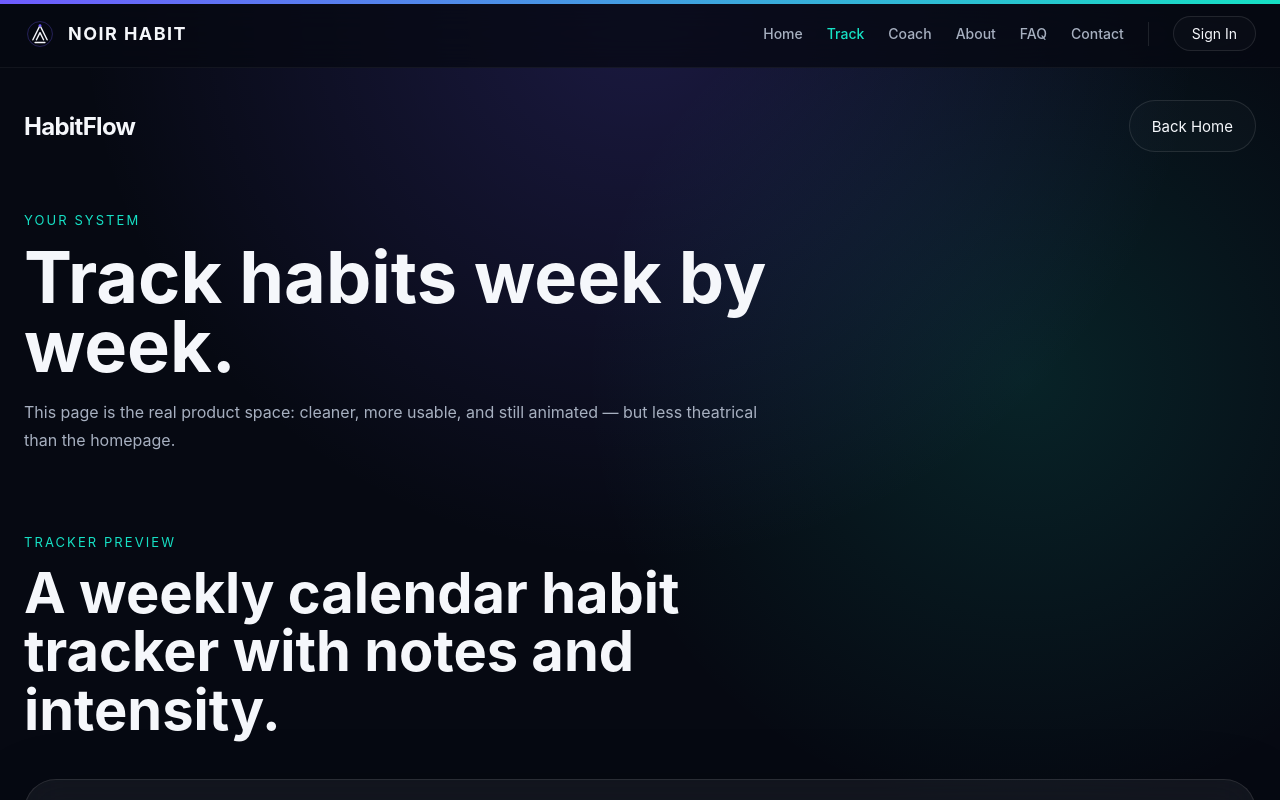
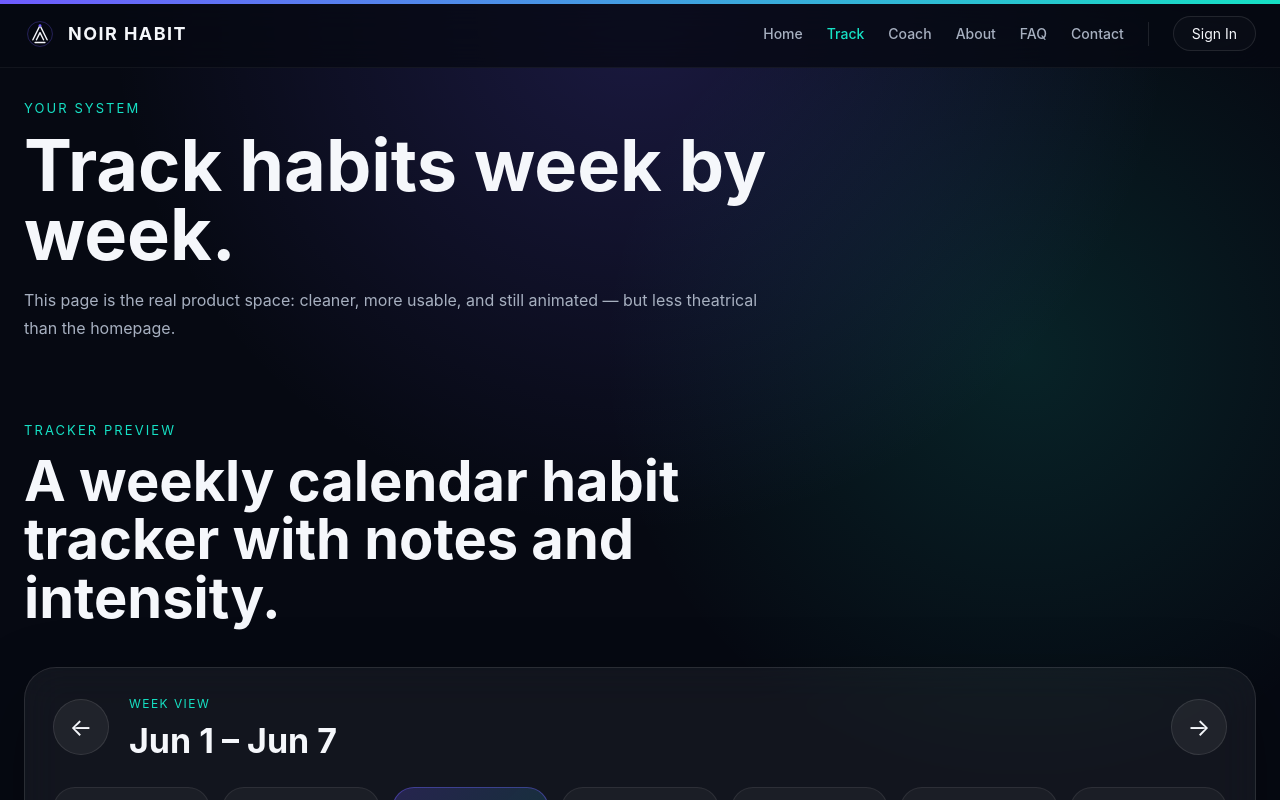
Before and after one commit to manoj892/noir-habit-tracker, a React (Vite) app: page /tracker in a window 1280 px wide. Shown: the top 800 px of the page. Built offline with nearby package versions, Linux system fonts and the light colour scheme.

Commit message:
Changes
Co-authored-by: manoj892 <130954653+manoj892@users.noreply.github.com>

```diff
--- a/src/components/TrackerPage.jsx
+++ b/src/components/TrackerPage.jsx
@@ -7,16 +7,6 @@ function TrackerPage() {
     <>
       <ScrollProgress />
       <div className="page tracker-page">
-        <nav className="tracker-page-nav">
-          <div className="logo">HabitFlow</div>
-
-          <div className="tracker-page-nav-actions">
-            <Link to="/" className="secondary-btn nav-link-btn">
-              Back Home
-            </Link>
-          </div>
-        </nav>
-
         <section className="tracker-page-hero">
           <p className="eyebrow">Your system</p>
           <h1>Track habits week by week.</h1>
```
